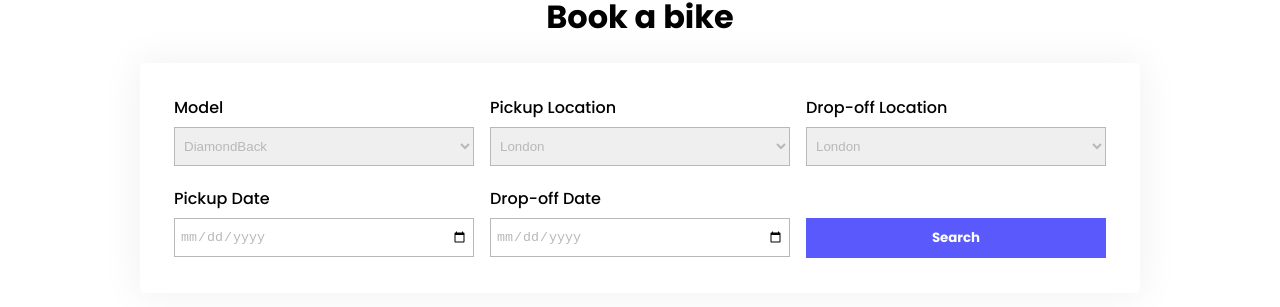
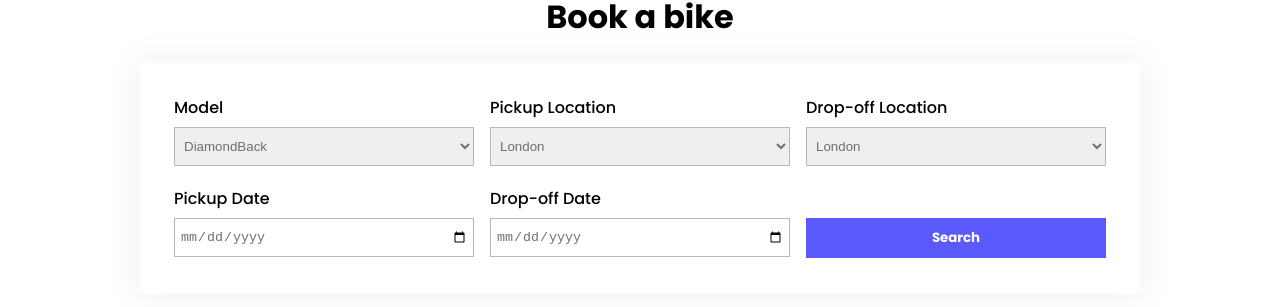
Before and after one commit to TegaBC/bike-rental, a React (Vite) app: page / in a window 1280 px wide. Shown: the part 939-1246 px from the top of the page. Built offline with nearby package versions, Linux system fonts and the light colour scheme.

Commit message:
clr change

```diff
--- a/src/styles/BookingForm.module.css
+++ b/src/styles/BookingForm.module.css
@@ -35,7 +35,7 @@
 .form-entry select, input {
     padding: 10px 5px;
     border: 1px solid rgb(184, 184, 184);
-    color: rgb(184,184,184);
+    color: rgb(111, 111, 111);
 }
 
 .form-entry select option {
```
